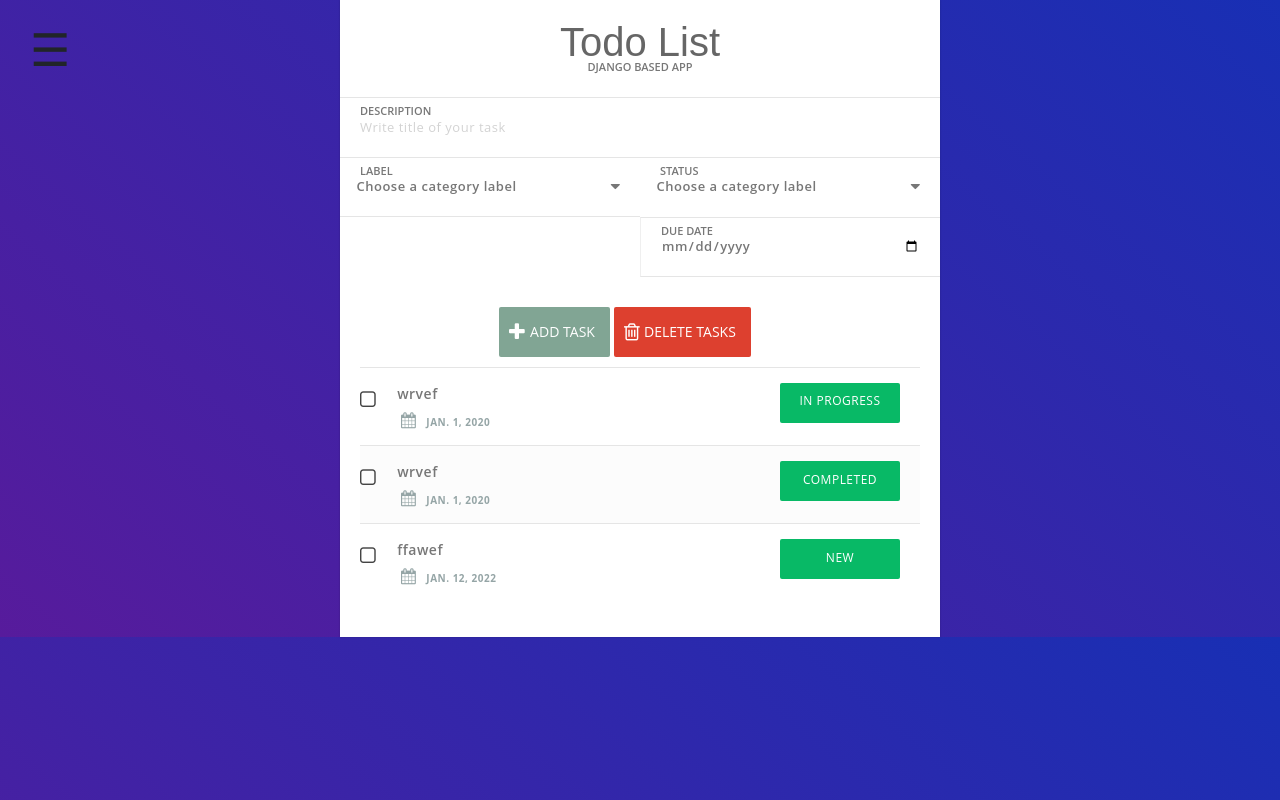
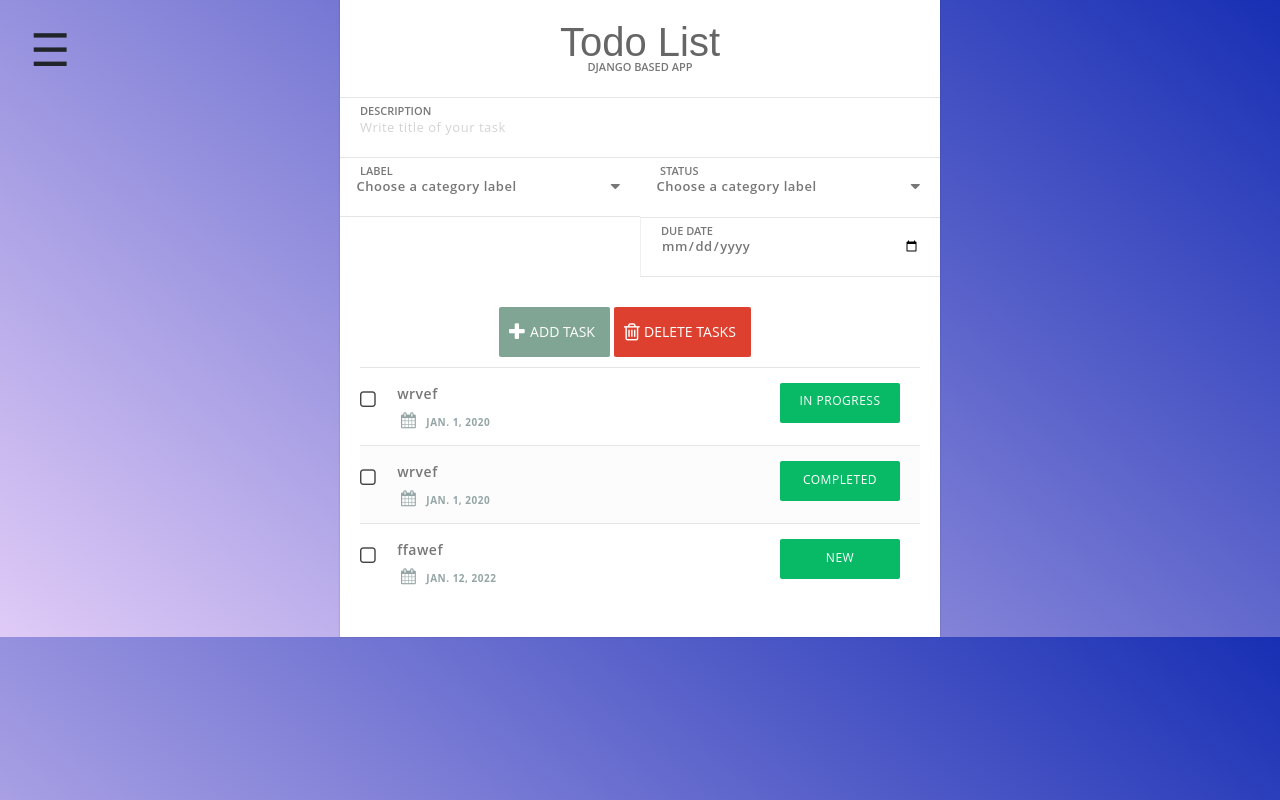
Before and after one commit to him500/Fullstack-Dev-TodoList, a Django app: page / in a window 1280 px wide. Run offline with Django 3.2, Linux system fonts and the light colour scheme; data comes from the database, SQL or seed files in the repository; some libraries are stand-ins or nearby versions.

Commit message:
Update styles.css

```diff
--- a/stu/static/styles.css
+++ b/stu/static/styles.css
@@ -14,7 +14,7 @@ html {
 
 body {
     background: #2980b9;
-    background-image: linear-gradient(40deg, rgb(87, 27, 156) 0%, rgb(24, 47, 180) 100%);
+    background-image: linear-gradient(40deg, rgb(224, 203, 247) 0%, rgb(24, 47, 180) 100%);
     font-family: 'Open Sans', sans-serif;
 }
 
```
